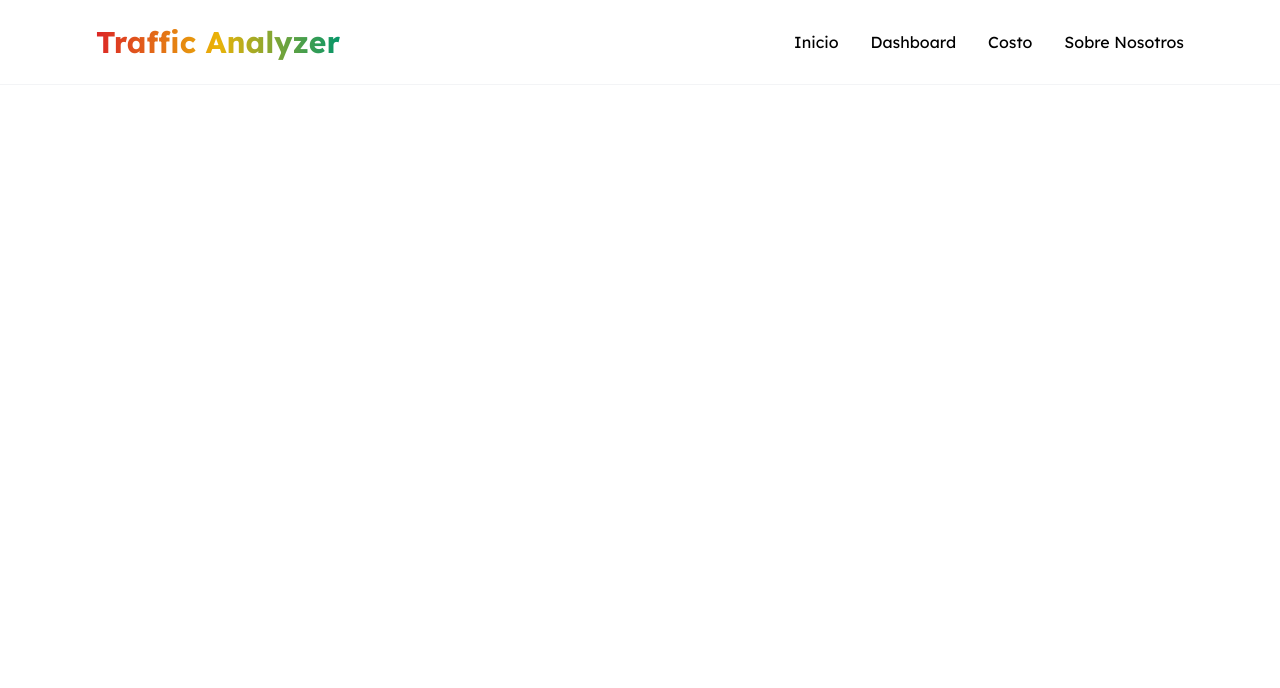
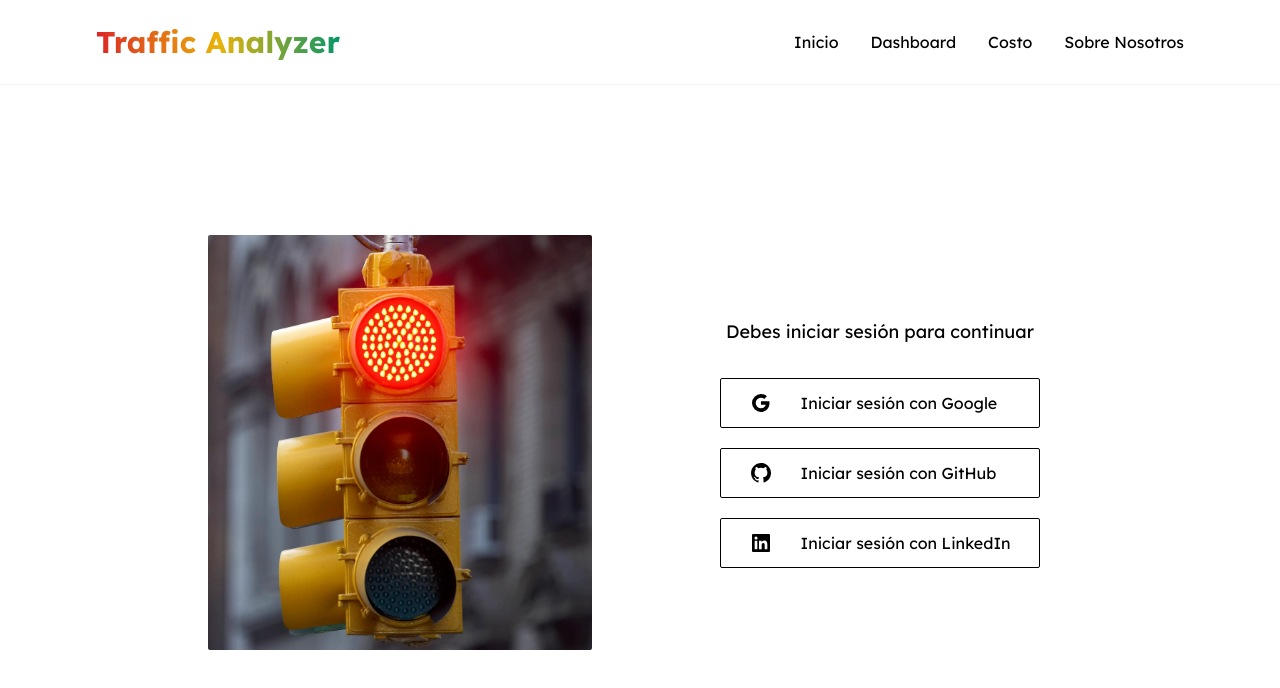
Before and after one commit to AgusjkDev/Traffic-Analyzer, a Next.js app in the folder packages/website/: page /login in a window 1280 px wide. Shown: the top 688 px of the page. Built offline with nearby package versions, Linux system fonts and the light colour scheme; no server answers.

Commit message:
add signin with providers

```diff
--- /dev/null
+++ b/packages/website/app/dashboard/layout.tsx
@@ -0,0 +1,6 @@
+"use client";
+import { SupabaseProvider } from "context";
+
+export default function DashboardLayout({ children }: { children: React.ReactNode }) {
+    return <SupabaseProvider>{children}</SupabaseProvider>;
+}
--- a/packages/website/app/dashboard/page.tsx
+++ b/packages/website/app/dashboard/page.tsx
@@ -1,6 +1,23 @@
 "use client";
-import { SupabaseProvider } from "context";
+import { useContext } from "react";
+
+import { SupabaseContext } from "context";
 
 export default function Dashboard() {
-    return <SupabaseProvider>{null}</SupabaseProvider>;
+    const { session, user, signOut } = useContext(SupabaseContext);
+
+    if (!session || !user) return null;
+
+    return (
+        <main className="min-h-[calc(100vh-129px)] gap-6 flex-col px-2.5 md:min-h-[calc(100vh-85px)] flex justify-center items-center">
+            <h2 className="text-2xl text-center">¡Hola, {user.user_metadata.full_name}!</h2>
+
+            <button
+                onClick={signOut}
+                className="py-2.5 w-full max-w-[192px] border-[1px] rounded-sm border-black"
+            >
+                Cerrar sesión
+            </button>
+        </main>
+    );
 }
--- /dev/null
+++ b/packages/website/app/login/layout.tsx
@@ -0,0 +1,6 @@
+"use client";
+import { SupabaseProvider } from "context";
+
+export default function LoginLayout({ children }: { children: React.ReactNode }) {
+    return <SupabaseProvider>{children}</SupabaseProvider>;
+}
--- a/packages/website/app/login/page.tsx
+++ b/packages/website/app/login/page.tsx
@@ -1,6 +1,30 @@
-"use client";
-import { SupabaseProvider } from "context";
+import Image from "next/image";
+
+import { SigninWithProviderButtons } from "components";
 
 export default function Login() {
-    return <SupabaseProvider>{null}</SupabaseProvider>;
+    return (
+        <section className="px-4 sm:px-0 md:w-[90%] 2xl:w-[70%] xl:w-3/4 md:flex-row gap-y-8 mx-auto flex flex-col justify-center items-center min-h-[calc(100vh-129px)] md:min-h-[calc(100vh-85px)]">
+            <div className="md:flex-1">
+                <Image
+                    alt="Semáforo en luz roja"
+                    src="/imgs/red-light.jpg"
+                    className="w-full rounded-sm max-w-[280px] md:flex-1 lg:max-w-sm md:mx-auto 2xl:max-w-md"
+                    width={2156}
+                    height={2328}
+                    priority
+                />
+            </div>
+
+            <main className="flex flex-col items-center w-full gap-y-8 2xl:gap-y-12 md:flex-1">
+                <header className="flex items-center">
+                    <span className="text-center lg:text-lg">
+                        Debes iniciar sesión para continuar
+                    </span>
+                </header>
+
+                <SigninWithProviderButtons />
+            </main>
+        </section>
+    );
 }
--- /dev/null
+++ b/packages/website/components/SigninWithProviderButtons.tsx
@@ -0,0 +1,33 @@
+"use client";
+import { useContext } from "react";
+import type { Provider } from "@supabase/supabase-js";
+
+import { SupabaseContext } from "context";
+import Svg from "./Svg";
+import { signinWithProviderButtons } from "data";
+
+export default function SigninWithProviderButtons() {
+    const { signinWithProvider } = useContext(SupabaseContext);
+
+    const handleSignin = (provider: Provider) => {
+        signinWithProvider(provider);
+    };
+
+    return (
+        <div className="flex flex-col items-center w-full gap-y-3 md:gap-y-5 2xl:gap-y-6">
+            {signinWithProviderButtons.map(({ provider, displayName, svg }) => (
+                <button
+                    key={provider}
+                    onClick={() => handleSignin(provider)}
+                    className="group bg-white hover:border-emerald-600 transition-colors duration-300 w-full border-black lg:max-w-xs max-w-[280px] rounded-sm border-[1px] grid grid-cols-4 py-2.5 lg:py-3 place-items-center"
+                >
+                    <Svg {...svg} width={24} height={24} />
+
+                    <span className="w-full col-span-3 text-sm text-left transition-colors duration-300 lg:text-base group-hover:text-emerald-600">
+                        Iniciar sesión con {displayName}
+                    </span>
+                </button>
+            ))}
+        </div>
+    );
+}
--- a/packages/website/components/index.ts
+++ b/packages/website/components/index.ts
@@ -1,2 +1,3 @@
 export { default as NavBar } from "./NavBar/NavBar";
 export { default as Svg } from "./Svg";
+export { default as SigninWithProviderButtons } from "./SigninWithProviderButtons";
--- a/packages/website/context/SupabaseContext/SupabaseProvider.tsx
+++ b/packages/website/context/SupabaseContext/SupabaseProvider.tsx
@@ -1,47 +1,58 @@
 import { useState, useCallback, useEffect } from "react";
 import { useRouter, usePathname } from "next/navigation";
 
+import { supabase } from "lib";
 import SupabaseContext from "./SupabaseContext";
-import { supabase } from "lib";
-import type { SupabaseState, Login, SignUp } from "./types";
+import type { SupabaseState, SigninWithProvider, SignOut } from "./types";
 
 interface SupabaseProviderProps {
     children: React.ReactNode;
 }
 
 export default function SupabaseProvider({ children }: SupabaseProviderProps) {
-    const [session, setSession] = useState<SupabaseState["session"] | null>(null);
+    const [session, setSession] = useState<SupabaseState["session"]>(null);
+    const [user, setUser] = useState<SupabaseState["user"]>(null);
     const [isLoading, setIsLoading] = useState(true);
     const router = useRouter();
     const pathname = usePathname();
 
-    const login: Login = async (email, password) => {
-        console.log(`Login: ${email}:${password}`);
+    const signinWithProvider: SigninWithProvider = async provider => {
+        const { error } = await supabase.auth.signInWithOAuth({
+            provider,
+            options: {
+                redirectTo: `${location.origin}/dashboard`,
+            },
+        });
+
+        if (error) {
+            alert(error.message); // TODO: Create custom alert
+        }
     };
 
-    const signUp: SignUp = async (username, email, password) => {
-        console.log(`Sign Up: ${username}:${email}:${password}`);
+    const signOut: SignOut = async () => {
+        const { error } = await supabase.auth.signOut();
+
+        if (error) {
+            alert(error.message); // TODO: Create custom alert
+        }
     };
 
-    const getSession = useCallback(async () => {
-        const { data, error } = await supabase.auth.getSession();
-        const { session: storedSession } = data;
+    const handleAuthStateChange = useCallback(() => {
+        supabase.auth.onAuthStateChange((authEvent, changedSession) => {
+            setSession(changedSession);
+            setUser(changedSession?.user ?? null);
 
-        if (!error && storedSession) setSession(storedSession);
+            if (authEvent === "INITIAL_SESSION") {
+                return setIsLoading(false);
+            }
 
-        setIsLoading(false);
-    }, []);
-
-    const handleAuthStateChange = useCallback(() => {
-        supabase.auth.onAuthStateChange((_, changedSession) => {
-            if (!changedSession) {
-                setSession(changedSession);
+            if (authEvent === "SIGNED_OUT") {
+                router.push("/");
             }
         });
     }, []);
 
     useEffect(() => {
-        getSession();
         handleAuthStateChange();
     }, []);
 
@@ -58,7 +69,7 @@ export default function SupabaseProvider({ children }: SupabaseProviderProps) {
     }, [isLoading, pathname]);
 
     return (
-        <SupabaseContext.Provider value={{ session, login, signUp }}>
+        <SupabaseContext.Provider value={{ session, user, signinWithProvider, signOut }}>
             {children}
         </SupabaseContext.Provider>
     );
--- a/packages/website/data/index.ts
+++ b/packages/website/data/index.ts
@@ -1,3 +1,4 @@
 export { default as navBarAnchors } from "./navBarAnchors";
 export * as svgs from "./svgs";
+export { default as signinWithProviderButtons } from "./signinWithProviderButtons";
 export type { SVG } from "./svgs";
--- /dev/null
+++ b/packages/website/data/signinWithProviderButtons.ts
@@ -0,0 +1,30 @@
+import type { Provider } from "@supabase/supabase-js";
+
+import { svgs } from "data";
+import type { SVG } from "./svgs";
+
+interface SigninWithProviderButton {
+    displayName: string;
+    provider: Provider;
+    svg: SVG;
+}
+
+const signinWithProviderButtons: SigninWithProviderButton[] = [
+    {
+        displayName: "Google",
+        provider: "google",
+        svg: svgs.google,
+    },
+    {
+        displayName: "GitHub",
+        provider: "github",
+        svg: svgs.github,
+    },
+    {
+        displayName: "LinkedIn",
+        provider: "linkedin",
+        svg: svgs.linkedin,
+    },
+];
+
+export default signinWithProviderButtons;
--- a/packages/website/data/svgs.ts
+++ b/packages/website/data/svgs.ts
@@ -9,3 +9,15 @@ export const menu: SVG = {
 export const x: SVG = {
     d: "m16.192 6.344-4.243 4.242-4.242-4.242-1.414 1.414L10.535 12l-4.242 4.242 1.414 1.414 4.242-4.242 4.243 4.242 1.414-1.414L13.364 12l4.242-4.242z",
 };
+
+export const google: SVG = {
+    d: "M20.283 10.356h-8.327v3.451h4.792c-.446 2.193-2.313 3.453-4.792 3.453a5.27 5.27 0 0 1-5.279-5.28 5.27 5.27 0 0 1 5.279-5.279c1.259 0 2.397.447 3.29 1.178l2.6-2.599c-1.584-1.381-3.615-2.233-5.89-2.233a8.908 8.908 0 0 0-8.934 8.934 8.907 8.907 0 0 0 8.934 8.934c4.467 0 8.529-3.249 8.529-8.934 0-.528-.081-1.097-.202-1.625z",
+};
+
+export const github: SVG = {
+    d: "M12.026 2c-5.509 0-9.974 4.465-9.974 9.974 0 4.406 2.857 8.145 6.821 9.465.499.09.679-.217.679-.481 0-.237-.008-.865-.011-1.696-2.775.602-3.361-1.338-3.361-1.338-.452-1.152-1.107-1.459-1.107-1.459-.905-.619.069-.605.069-.605 1.002.07 1.527 1.028 1.527 1.028.89 1.524 2.336 1.084 2.902.829.091-.645.351-1.085.635-1.334-2.214-.251-4.542-1.107-4.542-4.93 0-1.087.389-1.979 1.024-2.675-.101-.253-.446-1.268.099-2.64 0 0 .837-.269 2.742 1.021a9.582 9.582 0 0 1 2.496-.336 9.554 9.554 0 0 1 2.496.336c1.906-1.291 2.742-1.021 2.742-1.021.545 1.372.203 2.387.099 2.64.64.696 1.024 1.587 1.024 2.675 0 3.833-2.33 4.675-4.552 4.922.355.308.675.916.675 1.846 0 1.334-.012 2.41-.012 2.737 0 .267.178.577.687.479C19.146 20.115 22 16.379 22 11.974 22 6.465 17.535 2 12.026 2z",
+};
+
+export const linkedin: SVG = {
+    d: "M20 3H4a1 1 0 0 0-1 1v16a1 1 0 0 0 1 1h16a1 1 0 0 0 1-1V4a1 1 0 0 0-1-1zM8.339 18.337H5.667v-8.59h2.672v8.59zM7.003 8.574a1.548 1.548 0 1 1 0-3.096 1.548 1.548 0 0 1 0 3.096zm11.335 9.763h-2.669V14.16c0-.996-.018-2.277-1.388-2.277-1.39 0-1.601 1.086-1.601 2.207v4.248h-2.667v-8.59h2.56v1.174h.037c.355-.675 1.227-1.387 2.524-1.387 2.704 0 3.203 1.778 3.203 4.092v4.71z",
+};
```
Also changed, not shown: packages/website/context/SupabaseContext/types.d.ts (+6 -5 lines), packages/website/public/imgs/red-light.jpg (added).
